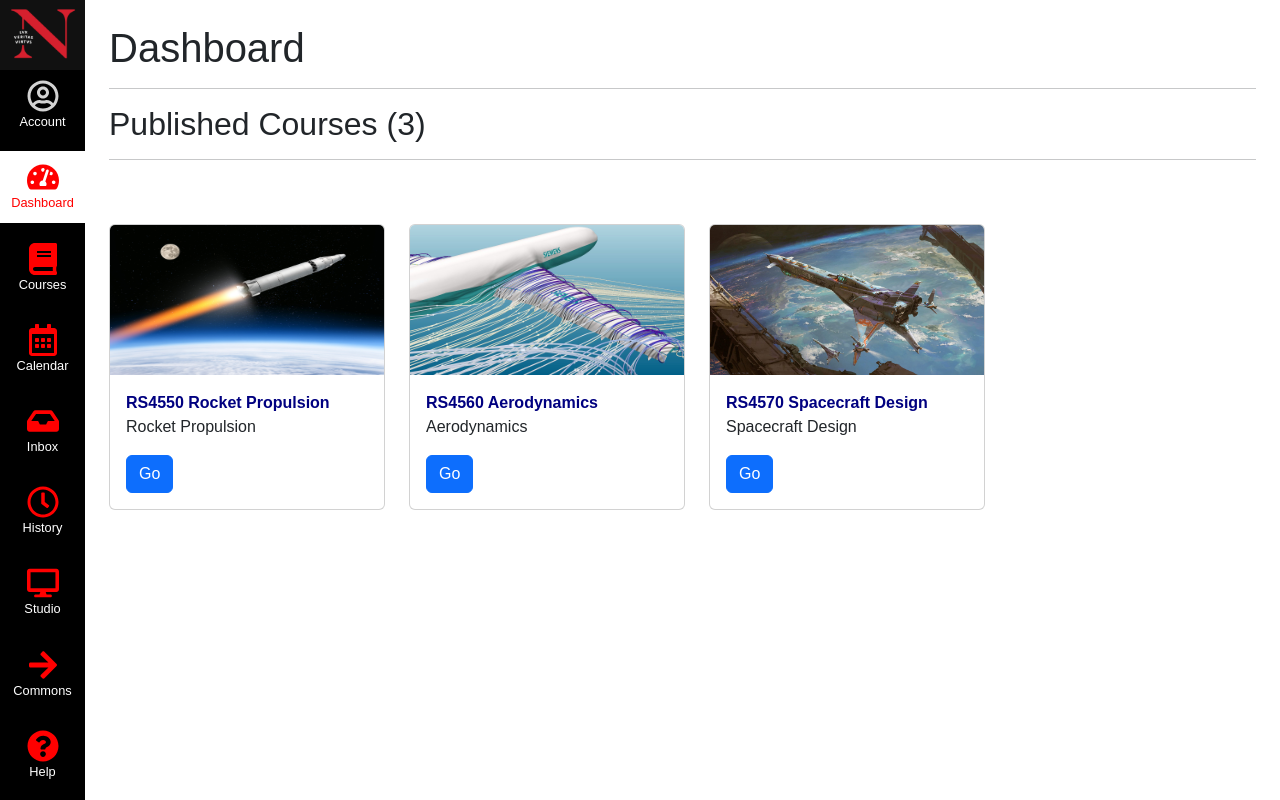
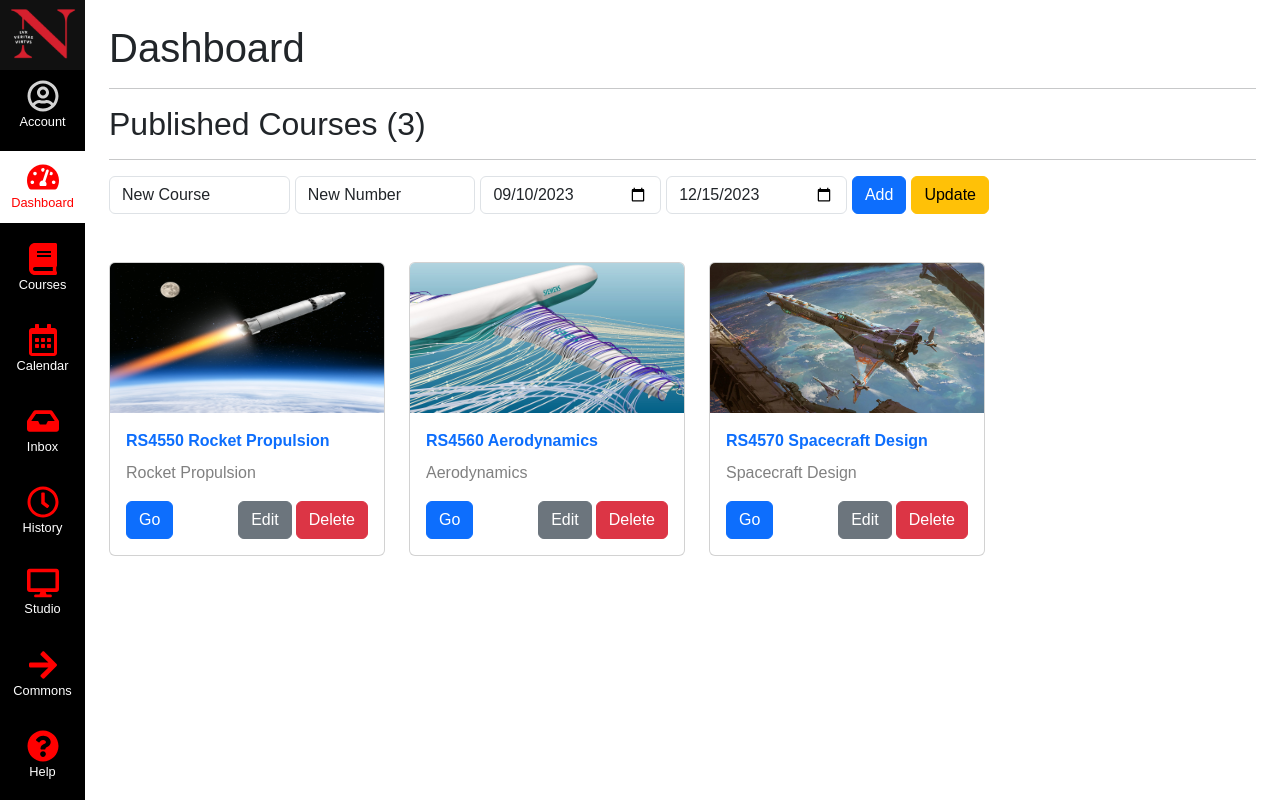
Before and after one commit to lilychan16/kanbas-react-web-app, a React (Create React App) app: page /#/Kanbas/Dashboard in a window 1280 px wide. Shown: the top 800 px of the page. Built offline with nearby package versions, Linux system fonts and the light colour scheme.

Commit message:
complete up to 3.3.3

```diff
--- a/src/Kanbas/Courses/Assignments/Editor/index.tsx
+++ b/src/Kanbas/Courses/Assignments/Editor/index.tsx
@@ -1,11 +1,11 @@
 import "./index.css";
 import { useNavigate, useParams, Link } from "react-router-dom";
-import { assignments } from "../../../Database";
+import db from "../../../Database";
 import { FaCheckCircle, FaEllipsisV } from "react-icons/fa";
 
 function AssignmentEditor() {
     const { assignmentId } = useParams();
-    const assignment = assignments.find(
+    const assignment = db.assignments.find(
         (assignment) => assignment._id === assignmentId
     );
     const { courseId } = useParams();
--- a/src/Kanbas/Courses/Assignments/index.tsx
+++ b/src/Kanbas/Courses/Assignments/index.tsx
@@ -1,11 +1,11 @@
 import "./index.css";
 import { FaCheckCircle, FaEllipsisV, FaPlusCircle, FaPlus, FaClipboard } from "react-icons/fa";
 import { Link, useParams } from "react-router-dom";
-import { assignments } from "../../Database";
+import db from "../../Database";
 
 function Assignments() {
     const { courseId } = useParams();
-    const assignmentList = assignments.filter(
+    const assignmentList = db.assignments.filter(
     (assignment) => assignment.course === courseId);
 
     return (
--- a/src/Kanbas/Courses/Modules/List.tsx
+++ b/src/Kanbas/Courses/Modules/List.tsx
@@ -1,13 +1,42 @@
 import React, { useState } from "react";
 import "./index.css";
-import { modules } from "../../Database";
+import db from "../../Database";
 import { FaEllipsisV, FaCheckCircle, FaPlusCircle, FaPlus } from "react-icons/fa";
 import { useParams } from "react-router";
 
 function ModuleList() {
   const { courseId } = useParams();
-  const modulesList = modules.filter((module) => module.course === courseId);
-  const [selectedModule, setSelectedModule] = useState(modulesList[0]);
+  //const modulesList = db.modules.filter((module) => module.course === courseId);
+  const [moduleList, setModuleList] = useState(db.modules);
+  const [selectedModule, setSelectedModule] = useState(moduleList[0]);
+  const [module, setModule] = useState({
+    _id: "0",
+    name: "New Module",
+    description: "New Description",
+    course: courseId || "",
+    lessons: [{ _id: "0", name: "New Lesson", description: "New Lesson Description", module: "0" }]
+  });
+  const addModule = (module: any) => {
+    const newModule = { ...module, _id: new Date().getTime().toString() };
+    const newModuleList = [newModule, ...moduleList];
+    setModuleList(newModuleList);
+  };
+  const deleteModule = (moduleId: string) => {
+    const newModuleList = moduleList.filter(
+      (module) => module._id !== moduleId
+    );
+    setModuleList(newModuleList);
+  };
+  const updateModule = () => {
+    const newModuleList = moduleList.map((m) => {
+      if (m._id === module._id) {
+        return module;
+      } else {
+        return m;
+      }
+    });
+    setModuleList(newModuleList);
+  };
 
   return (
     <div className="ms-3 col-lg-10">
@@ -30,9 +59,53 @@ function ModuleList() {
         </button>
       </div>
       <hr />
+      <div>
+        <input
+          type="text"
+          className="form-control mb-1"
+          value={module.name}
+          onChange={(e) =>
+            setModule({
+              ...module,
+              name: e.target.value,
+            })
+          }
+        />
+        <textarea
+          className="form-control mb-1"
+          value={module.description}
+          onChange={(e) =>
+            setModule({
+              ...module,
+              description: e.target.value,
+            })
+          }
+        />
+        <button
+          className="btn btn-warning float-end"
+          style={{ width: "10%" }}
+          onClick={updateModule}
+        >
+          Update
+        </button>
+        <button
+          className="btn btn-primary float-end me-1"
+          style={{ width: "10%" }}
+          onClick={() => {
+            addModule(module);
+          }}
+        >
+          Add
+        </button>
+      </div>
+      <br />
+      <br />
       <ul className="list-group wd-modules">
-        {modulesList.map((module) => (
+        {moduleList
+          .filter((module) => module.course === courseId)
+          .map((module, index) => (
             <li
+              key={index}
               className="list-group-item"
               onClick={() => setSelectedModule(module)}
             >
@@ -40,15 +113,29 @@ function ModuleList() {
                 <FaEllipsisV className="me-2" />
                 {module.name}
                 <span className="float-end">
-                <FaCheckCircle className="text-success" />
+                  <button
+                    className="btn btn-danger mb-1"
+                    style={{ height: "25px", fontSize: "14px" }}
+                    onClick={() => deleteModule(module._id)}
+                  >
+                    Delete
+                  </button>
+                  <button
+                    className="btn btn-warning mb-1 ms-2"
+                    style={{ height: "25px", fontSize: "14px" }}
+                    onClick={() => {setModule(module)}}
+                  >
+                    Edit
+                  </button>
+                  <FaCheckCircle className="text-success ms-2" />
                   <FaPlusCircle className="ms-2" />
                   <FaEllipsisV className="ms-2" />
                 </span>
               </div>
               {selectedModule._id === module._id && (
                 <ul className="list-group">
-                {module.lessons?.map((lesson) => (
-                  <li className="list-group-item">
+                  {module.lessons?.map((lesson, index) => (
+                    <li key={index} className="list-group-item">
                       <FaEllipsisV className="me-4" />
                       {lesson.name}
                       <span className="float-end">
--- a/src/Kanbas/Courses/index.tsx
+++ b/src/Kanbas/Courses/index.tsx
@@ -1,6 +1,6 @@
 import "./index.css";
 import "../../Kanbas/style.css";
-import { courses } from "../../Kanbas/Database";
+import db from "../../Kanbas/Database";
 import { Navigate, Route, Routes, useParams, useLocation } from "react-router-dom";
 import { HiMiniBars3 } from "react-icons/hi2";
 import { FaEye } from "react-icons/fa";
@@ -11,7 +11,18 @@ import Assignments from "./Assignments";
 import AssignmentEditor from "./Assignments/Editor";
 import Grades from "./Grades";
 
-function Courses() {
+function Courses({
+  courses,
+}: {
+  courses: {
+    _id: string;
+    name: string;
+    number: string;
+    startDate: string;
+    endDate: string;
+    image: string;
+  }[];
+}) {
   const { courseId } = useParams();
   const { pathname } = useLocation();
   const course = courses.find((course) => course._id === courseId);
@@ -58,7 +69,10 @@ function Courses() {
             <Route path="Modules" element={<Modules />} />
             <Route path="Piazza" element={<h1>Piazza</h1>} />
             <Route path="Assignments" element={<Assignments />} />
-            <Route path="Assignments/:assignmentId" element={<AssignmentEditor />} />
+            <Route
+              path="Assignments/:assignmentId"
+              element={<AssignmentEditor />}
+            />
             <Route path="Grades" element={<Grades />} />
           </Routes>
         </div>
--- /dev/null
+++ b/src/Kanbas/Dashboard/index.css
@@ -0,0 +1,15 @@
+.add-course {
+    display: flex;
+    flex-direction: row;
+    gap: 5px;
+    width: 880px;
+}
+
+.card-title-style {
+    color: navy;
+    font-weight: bold;
+}
+
+.card-text-style {
+    color: gray;
+}
--- a/src/Kanbas/Dashboard/index.tsx
+++ b/src/Kanbas/Dashboard/index.tsx
@@ -1,39 +1,122 @@
+import { useState } from "react";
 import { Link } from "react-router-dom";
-import { courses } from "../Database";
+import db from "../Database";
+import "./index.css";
 
-function Dashboard() {
+function Dashboard({
+  courses,
+  course,
+  setCourse,
+  addNewCourse,
+  deleteCourse,
+  updateCourse,
+}: {
+  courses: {
+    _id: string;
+    name: string;
+    number: string;
+    startDate: string;
+    endDate: string;
+    image: string;
+  }[];
+  course: {
+    _id: string;
+    name: string;
+    number: string;
+    startDate: string;
+    endDate: string;
+    image: string;
+  };
+  setCourse: (course: {
+    _id: string;
+    name: string;
+    number: string;
+    startDate: string;
+    endDate: string;
+    image: string;
+  }) => void;
+  addNewCourse: () => void;
+  deleteCourse: (id: string) => void;
+  updateCourse: () => void;
+}) {
   return (
     <div className="p-4">
       <h1>Dashboard</h1> <hr />
-      <h2>Published Courses (3)</h2> <hr />
+      <h2>Published Courses ({courses.length})</h2> <hr />
+      <div className="add-course">
+        <input
+          value={course.name}
+          className="form-control"
+          placeholder="Course Name"
+          onChange={(e) => setCourse({ ...course, name: e.target.value })}
+        />
+        <input
+          value={course.number}
+          className="form-control"
+          placeholder="Course Number"
+          onChange={(e) => setCourse({ ...course, number: e.target.value })}
+        />
+        <input
+          value={course.startDate}
+          className="form-control"
+          type="date"
+          onChange={(e) => setCourse({ ...course, startDate: e.target.value })}
+        />
+        <input
+          value={course.endDate}
+          className="form-control"
+          type="date"
+          onChange={(e) => setCourse({ ...course, endDate: e.target.value })}
+        />
+        <button className="btn btn-primary" onClick={addNewCourse}>
+          Add
+        </button>
+        <button className="btn btn-warning" onClick={updateCourse}>
+          Update
+        </button>
+      </div>
       <div className="row">
         <div className="row row-cols-1 row-cols-md-5 g-4">
           {courses.map((course) => (
-            <div key={course._id} className="col" style={{ width: 300 }}>
+            <div key={course._id} className="col" style={{ width: "300px" }}>
               <div className="card">
                 <img
                   src={`/images/${course.image}`}
                   className="card-img-top"
-                  style={{ height: 150 }}
+                  style={{ height: "150px" }}
                 />
                 <div className="card-body">
                   <Link
-                    className="card-title"
                     to={`/Kanbas/Courses/${course._id}/Home`}
-                    style={{
-                      textDecoration: "none",
-                      color: "navy",
-                      fontWeight: "bold",
-                    }}
+                    style={{ textDecoration: "none" }}
                   >
-                    {course.number} {course.name}{" "}
-                  </Link>
-                  <p className="card-text">{course.name}</p>
-                  <Link
-                    to={`/Kanbas/Courses/${course._id}/Home`}
-                    className="btn btn-primary"
-                  >
-                    Go{" "}
+                    <div className="card-title card-title-style">
+                      {course.number} {course.name}{" "}
+                    </div>
+                    <p className="card-text card-text-style">{course.name}</p>
+                    <div>
+                      <button className="btn btn-primary"> Go </button>
+                      <div className="float-end">
+                        <button
+                          className="btn btn-secondary me-1"
+                          onClick={(event) => {
+                            event.preventDefault();
+                            setCourse(course);
+                          }}
+                        >
+                          Edit
+                        </button>
+                        <button
+                          className="btn btn-danger"
+                          onClick={(event) => {
+                            event.preventDefault();
+                            deleteCourse(course._id);
+                          }}
+                        >
+                          Delete
+                        </button>
+                      </div>
+                    </div>
                   </Link>
                 </div>
               </div>
--- a/src/Kanbas/Database/index.tsx
+++ b/src/Kanbas/Database/index.tsx
@@ -4,4 +4,4 @@ import assignments from "./assignments.json";
 import users from "./users.json";
 import enrollments from "./enrollments.json";
 import grades from "./grades.json";
-export { courses, modules, assignments, users, enrollments, grades };
+export default { courses, modules, assignments, users, enrollments, grades };
--- a/src/Kanbas/index.tsx
+++ b/src/Kanbas/index.tsx
@@ -1,21 +1,70 @@
+import store from "./store";
+import { Provider } from "react-redux";
 import KanbasNavigation from "./Navigation";
 import { Routes, Route, Navigate } from "react-router-dom";
 import Dashboard from "./Dashboard";
 import Courses from "./Courses";
+import db from "./Database";
+import { useState } from "react";
 
 function Kanbas() {
+  const [courses, setCourses] = useState(db.courses);
+  const [course, setCourse] = useState({
+    _id: "0",
+    name: "New Course",
+    number: "New Number",
+    startDate: "2023-09-10",
+    endDate: "2023-12-15",
+    image: "reactjs.jpg",
+  });
+  const addNewCourse = () => {
+    const newCourse = { ...course, _id: new Date().getTime().toString() };
+    setCourses([...courses, { ...course, ...newCourse }]);
+  };
+  const deleteCourse = (courseId: string) => {
+    setCourses(courses.filter((course) => course._id !== courseId));
+  };
+  const updateCourse = () => {
+    setCourses(
+      courses.map((current) => {
+        if (current._id === course._id) {
+          return course;
+        } else {
+          return current;
+        }
+      })
+    );
+  };
+
   return (
+    <Provider store={store}>
       <div className="d-flex">
         <KanbasNavigation />
         <div style={{ flexGrow: 1 }}>
           <Routes>
             <Route path="/" element={<Navigate to="Dashboard" />} />
             <Route path="Account" element={<h1>Account</h1>} />
-          <Route path="Dashboard" element={<Dashboard />} />
-          <Route path="Courses/:courseId/*" element={<Courses />} />
+            <Route
+              path="Dashboard"
+              element={
+                <Dashboard
+                  courses={courses}
+                  course={course}
+                  setCourse={setCourse}
+                  addNewCourse={addNewCourse}
+                  deleteCourse={deleteCourse}
+                  updateCourse={updateCourse}
+                />
+              }
+            />
+            <Route
+              path="Courses/:courseId/*"
+              element={<Courses courses={courses} />}
+            />
           </Routes>
         </div>
       </div>
+    </Provider>
   );
 }
 
--- /dev/null
+++ b/src/Kanbas/store/index.ts
@@ -0,0 +1,17 @@
+import { configureStore } from "@reduxjs/toolkit";
+import modulesReducer from "../Courses/Modules/modulesReducer";
+
+export interface KanbasState {
+  modulesReducer: {
+    modules: any[];
+    module: any;
+  };
+}
+
+const store = configureStore({
+  reducer: {
+    modulesReducer,
+  },
+});
+
+export default store;
```
Also changed, not shown: src/Kanbas/Courses/Grades/index.tsx (+5 -5 lines), src/Kanbas/Courses/Modules/modulesReducer.ts (added, +41 -0 lines). Lines whose indentation alone changed are shown as unchanged.
